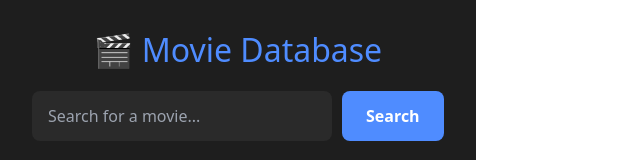
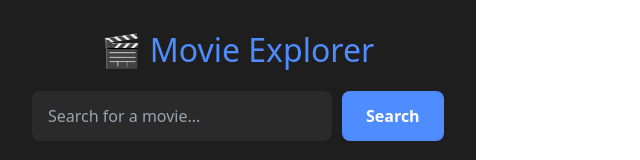
Before and after one commit to GirlCode24/Movie-Database, a React app: page / in a window 1280 px wide. Shown: the top 160 px of the page, without its empty margins (0-640 px from the left). Built offline with nearby package versions, Linux system fonts and the light colour scheme; no server answers; the HTML template or start-up script is replaced by a standard one.

Commit message:
Update title in Home component from "Movie Database" to "Movie Explorer"

```diff
--- a/src/pages/Home.jsx
+++ b/src/pages/Home.jsx
@@ -39,7 +39,7 @@ const Home = () => {
 
   return (
     <div className="home-container">
-      <h1 className="title">🎬 Movie Database</h1>
+      <h1 className="title">🎬 Movie Explorer</h1>
 
       <div className="search-bar">
         <input
```
